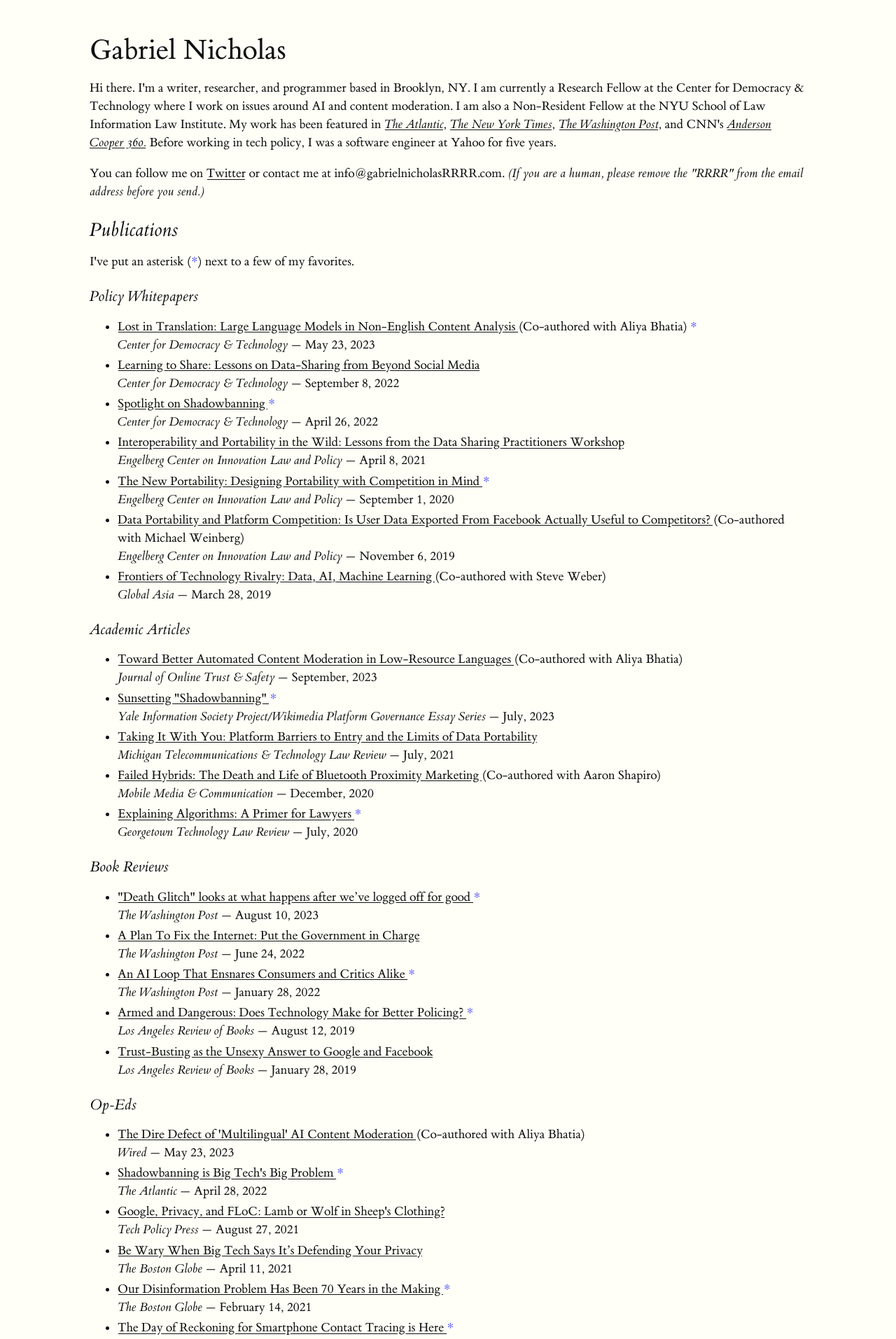
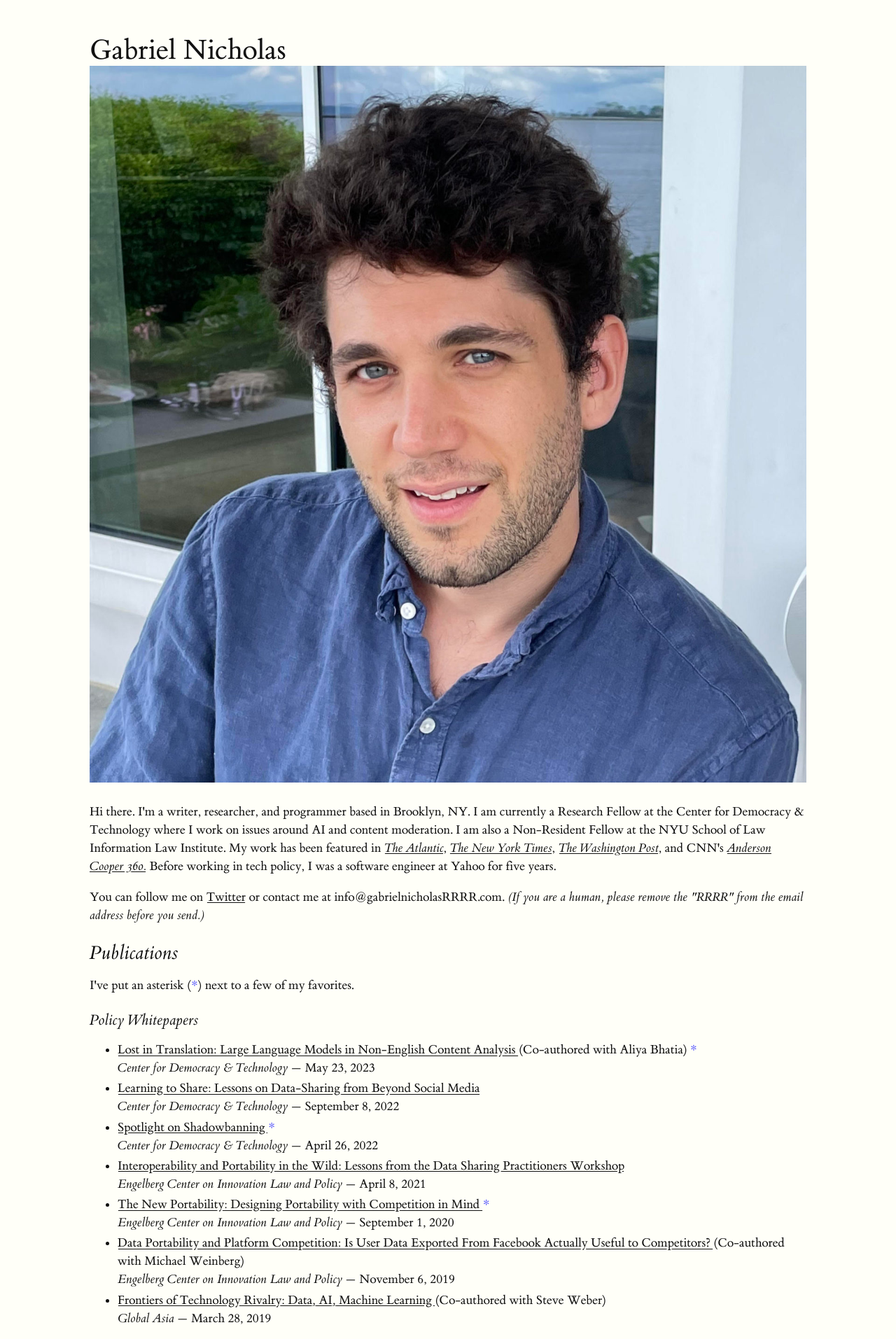
Before and after one commit to gajeam/gajeam.github.io, a Jekyll site: the page built from index.html, in a window 1280 px wide. Shown: the top 1913 px of the page at 70% size. Built offline with Jekyll 4.4.1, drawn with Linux system fonts in a browser that asks for light colours.

Commit message:
Added header picture

```diff
--- a/index.html
+++ b/index.html
@@ -5,12 +5,19 @@ title: Gabriel Nicholas
 fave: <span class="fave">*</span>
 
 ---
-<h1>{{ page.title }}</h1>
+
+<h1>{{ page.title }}
+<div class=profile-picture-box>
+	<img id=profile-picture src="/assets/images/profile.jpg" alt="Headshot">
+</div>
+</h1>
 <p>Hi there. I'm a writer, researcher, and programmer based in Brooklyn, NY. I am currently a Research Fellow at the Center for Democracy & Technology where I work on issues around AI and content moderation. I am also a Non-Resident Fellow at the NYU School of Law Information Law Institute. My work has been featured in <i><a href= {{ site.data.media.atlantic}}>The Atlantic</a></i>, <i><a href= {{ site.data.media.nytimes}}>The New York Times</a></i>, <i><a href= {{ site.data.media.wapo}}>The Washington Post</a></i>, and CNN's <i><a href= {{ site.data.media.cnn }}>Anderson Cooper 360.</a></i> Before working in tech policy, I was a software engineer at Yahoo for five years.</p>
 <p> You can follow me on <a href = {{ site.data.contact.twitter }}>Twitter</a> or contact me at {{site.data.contact.email}}. <i>(If you are a human, please remove the "RRRR" from the email address before you send.)</i>
 </p>
+
 <h2>Publications</h2>
-<p>I've put an asterisk ({{page.fave}}) next to a few of my favorites.
+<p class=favorites-disclaimer>I've put an asterisk ({{page.fave}}) next to a few of my favorites.</p>
+
 {% for section in site.data.links.publications %}
 	<h3> {{section.title}} </h3>
 	<ul>
```
Also changed, not shown: assets/images/profile.jpg (added).
